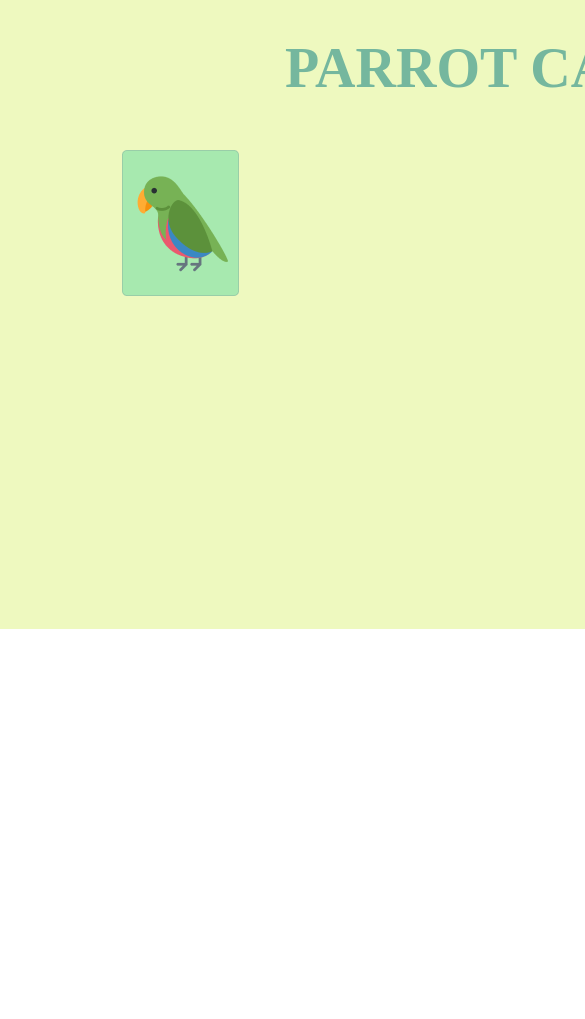
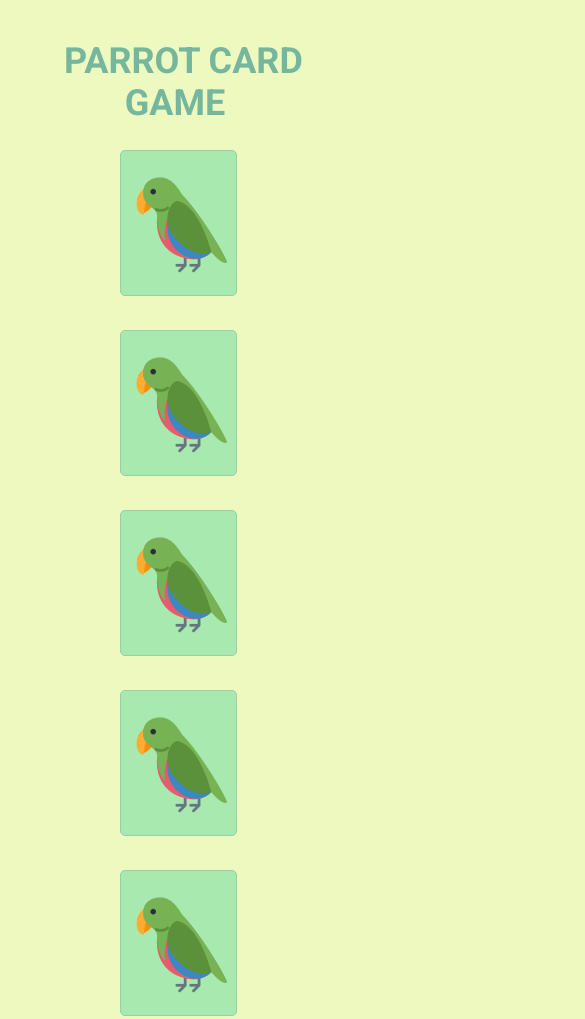
Before and after one commit to DuarteProg/Parrot-Card-Game, a plain HTML site: page index.html in a window 390 px wide. Shown: the top 1019 px of the page, 585 px wide, since content can reach past the window. Before the commit the page ends 844 px from the top, so only its background shows below. Drawn offline with Linux system fonts and the light colour scheme.

Commit message:
html e css finalizados

```diff
--- a/estilo.css
+++ b/estilo.css
@@ -2,15 +2,24 @@
     box-sizing: border-box;
 }
 
-.layout-inteiro {
-    position: relative;
-width: 1110px;
-height: 629px;
-background: #EEF9BF;
+body {
+    font-family: 'Righteous', cursive;
+    font-family: 'Roboto', sans-serif;
+    display: flex;
+    background: #EEF9BF;
+    align-items: center;
+    flex-direction: column
 }
 
-.texto-cima {
-position: absolute;
+body h1 {
+
+    justify-content: center;
+    margin-top: 40px;
+    margin-bottom: 30px;
+    margin-left: 100px;
+}
+
+h1 {
 width: 100%;
 height: 63px;
 left: 285px;
@@ -18,21 +27,75 @@ top: 40px;
 font-weight: 700;
 font-size: 56px;
 color: #75B79E;
+margin-top: 40px;
 }
 
-.carta1 {
-    position: absolute;
+.cartasLayout1 {
+  display: flex;
+}
+
+.cartasLayout2 {
+    display: flex;
+  }
+
+  .cartasLayout3 {
+    display: flex;
+    justify-content: center;
+  }
+
+  .carta img {
+    width: 100px;
+    height: 100px;
+    margin: 24px 7px 22px 10px;
+  }
+
+  .carta {
+    background: #A7E9AF;
+    border: 1px solid #99CEA8;
+    box-sizing: border-box;
+    border-radius: 5px;
     width: 117px;
     height: 146px;
-    left: 122px;
-    top: 150px;
-    background-image: url(Rectangle\ 2.png);
-    background-repeat: no-repeat;
+    margin-right: 34px;
+    margin-bottom: 34px;
+  }
+
+  @media screen and (max-width: 600px) {
+
+h1 {
+    font-weight: 700;
+    font-size: 36px;
+    line-height: 42px;
+    width: 312px;
+    height: 63px;
+    margin-right: 50px;
 }
 
-.carta1 img {
-width: 100px;
-height: 100px;
-margin-top: 24px;
-margin-left: 10px;
+
+
+.cartasLayout1 {
+    display: flex;
+    flex-direction: column;
+    justify-content: center;
+    align-items: center;
+    margin-top: 47px;
 }
+.cartasLayout2 {
+    display: flex;
+    flex-direction: column;
+    justify-content: center;
+    align-items: center;
+}
+.cartasLayout3 {
+    display: flex;
+    flex-direction: column;
+    justify-content: center;
+    align-items: center;
+}
+
+.layout-inteiro span {
+    display: flex;
+    align-items: center;
+    justify-content: center;
+    margin-right: 90px;
+}
--- a/index.html
+++ b/index.html
@@ -7,23 +7,42 @@
     <title>Document</title>
     <link rel="stylesheet" href="reset.css">
     <link rel="stylesheet" href="estilo.css">
-
+    <link rel="preconnect" href="https://fonts.googleapis.com">
+    <link rel="preconnect" href="https://fonts.gstatic.com" crossorigin>
+    <link href="https://fonts.googleapis.com/css2?family=Righteous&family=Roboto:ital,wght@0,700;1,700&display=swap" rel="stylesheet">
 </head>
 <body>
     <div class="layout-inteiro">
 
-<div class="texto-cima">
-    <h1>PARROT CARD GAME</h1>
+ <h1>PARROT CARD <span>GAME</span></h1>
+
+<div class="cartasLayout1">
+<div class="carta"><img src="front 13.png"></div>
+<div class="carta"><img src="front 13.png"></div>
+<div class="carta"><img src="front 13.png"></div>
+<div class="carta"><img src="front 13.png"></div>
+<div class="carta"><img src="front 13.png"></div>
 </div>
 
-<div class="carta1"><img src="front 13.png"></div>
+<div class="cartasLayout2">
+    <div class="carta"><img src="front 13.png"></div>
+    <div class="carta"><img src="front 13.png"></div>
+    <div class="carta"><img src="front 13.png"></div>
+    <div class="carta"><img src="front 13.png"></div>
+    <div class="carta"><img src="front 13.png"></div>
+</div>
+
+<div class="cartasLayout3">
+    <div class="carta"><img src="front 13.png"></div>
+    <div class="carta"><img src="front 13.png"></div>
+    <div class="carta"><img src="front 13.png"></div>
+    <div class="carta"><img src="front 13.png"></div>
+</div>
 
 
 
 
-    </div>
-
-
+</div>
 
 <script src="javascripts.js"></script>
 </body>
```
